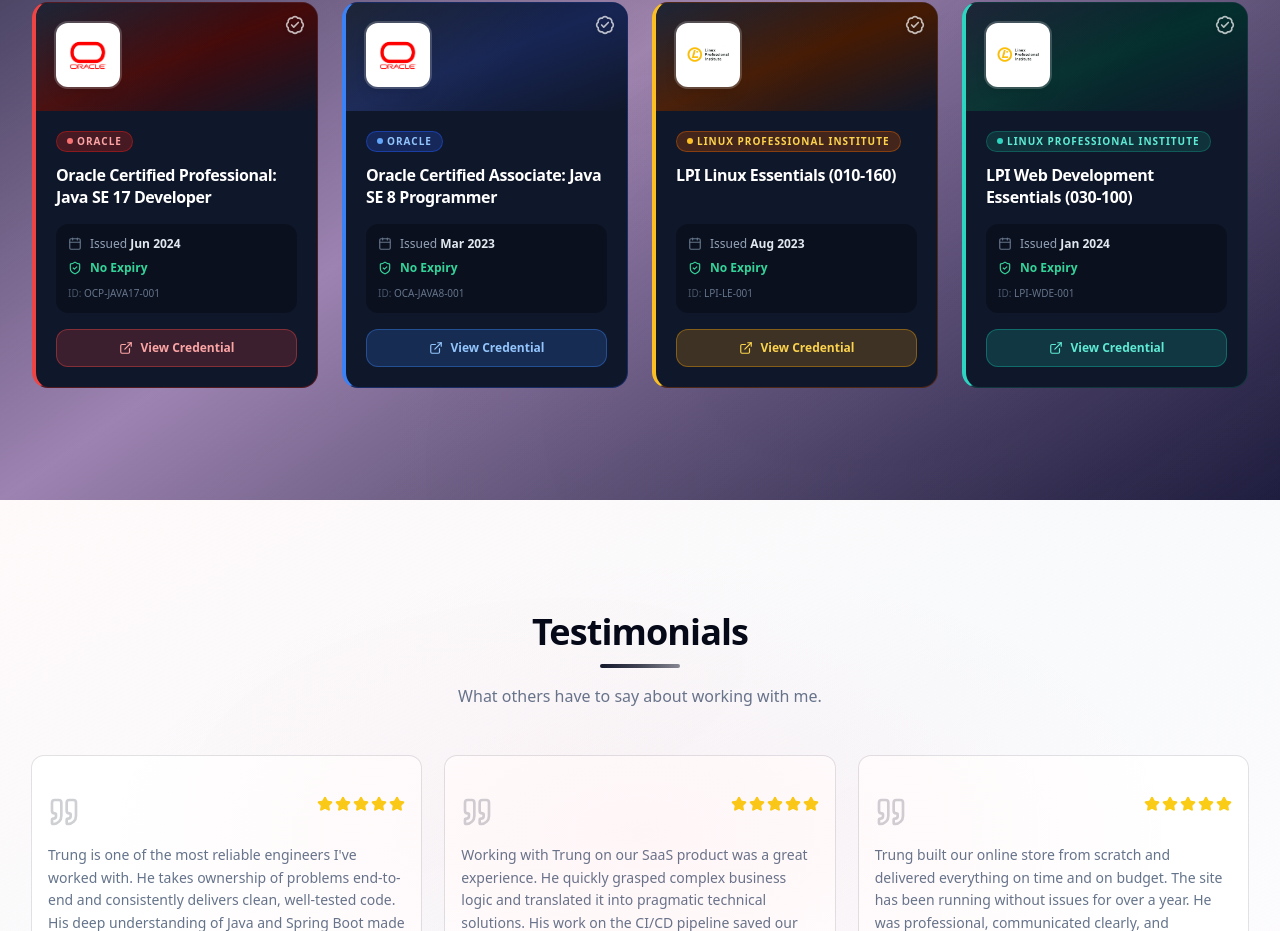
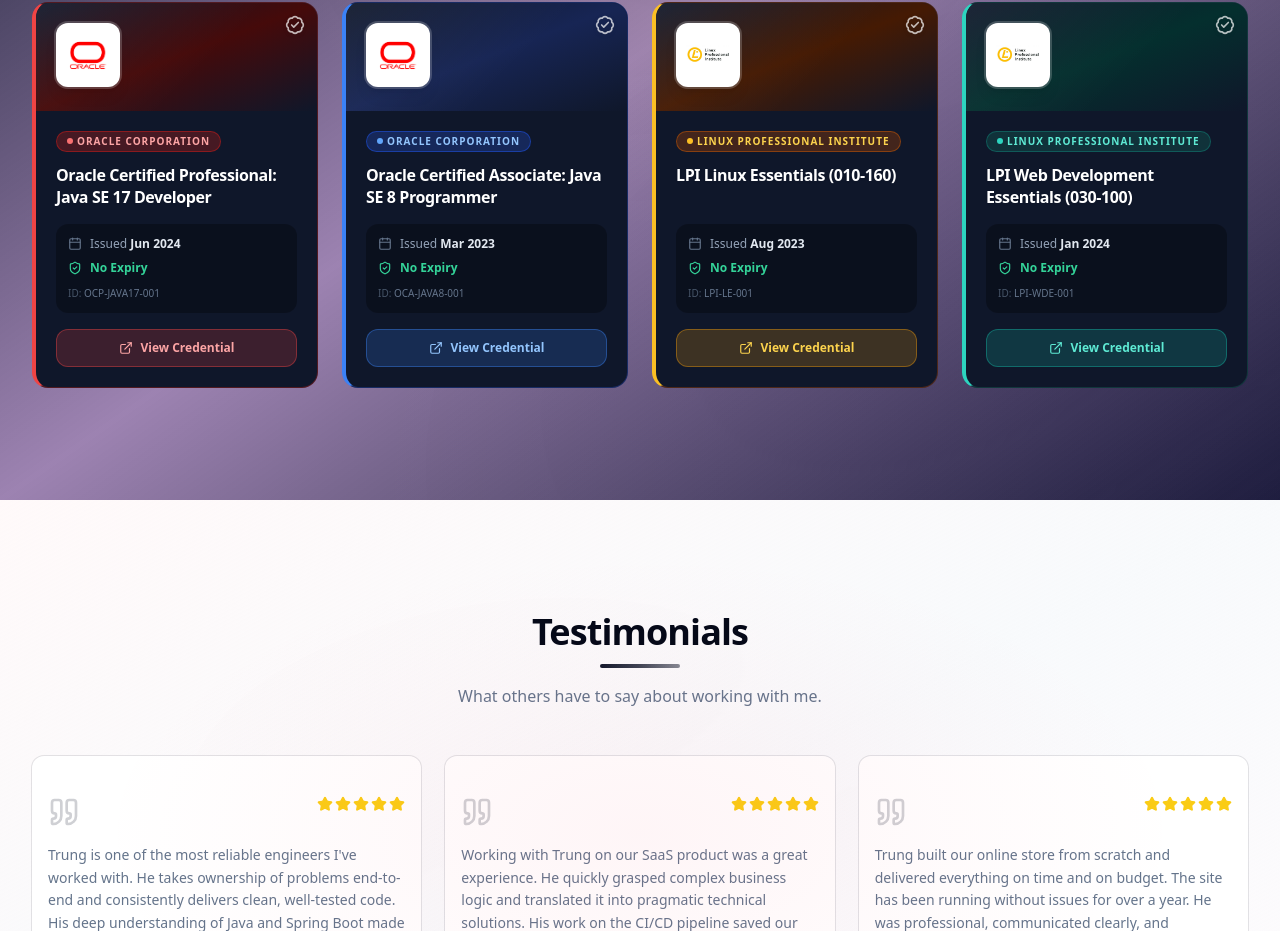
Before and after one commit to quangtrungSA/My-Portfolio, a Next.js app in the folder frontend/: page / in a window 1280 px wide. Shown: the part 6676-7607 px from the top of the page. Built offline with nearby package versions, Linux system fonts and the light colour scheme; no server answers.

Commit message:
fix: oracle logo - map 'Oracle Corporation' to local oracle.png

```diff
--- a/frontend/src/components/sections/certifications-section.tsx
+++ b/frontend/src/components/sections/certifications-section.tsx
@@ -62,10 +62,12 @@
   },
 ];
 
-// Explicit local logos from /public/images/corporation/
+// Explicit local logos — keys match exact issuingOrg from DB
 const LOCAL_LOGOS: Record<string, string> = {
   "Oracle":                       "/images/corporation/oracle.png",
+  "Oracle Corporation":           "/images/corporation/oracle.png",
   "Linux Professional Institute": "/images/corporation/linux.png",
+  "LPI":                          "/images/corporation/linux.png",
 };
 
 export function CertificationsSection({ certifications }: CertificationsSectionProps) {
--- a/frontend/src/lib/static-data.ts
+++ b/frontend/src/lib/static-data.ts
@@ -282,10 +282,10 @@
   {
     id: "1",
     name: "Oracle Certified Professional: Java SE 17 Developer",
-    issuingOrg: "Oracle",
+    issuingOrg: "Oracle Corporation",
     credentialId: "OCP-JAVA17-001",
     credentialUrl: "https://catalog-education.oracle.com",
-    badgeUrl: "/images/logos/oracle.svg",
+    badgeUrl: "/images/corporation/oracle.png",
     issueDate: "2024-06-01",
     expiryDate: null,
     sortOrder: 1,
@@ -295,10 +295,10 @@
   {
     id: "2",
     name: "Oracle Certified Associate: Java SE 8 Programmer",
-    issuingOrg: "Oracle",
+    issuingOrg: "Oracle Corporation",
     credentialId: "OCA-JAVA8-001",
     credentialUrl: "https://catalog-education.oracle.com",
-    badgeUrl: "/images/logos/oracle.svg",
+    badgeUrl: "/images/corporation/oracle.png",
     issueDate: "2023-03-01",
     expiryDate: null,
     sortOrder: 2,
@@ -311,7 +311,7 @@
     issuingOrg: "Linux Professional Institute",
     credentialId: "LPI-LE-001",
     credentialUrl: "https://lpi.org",
-    badgeUrl: "/images/logos/lpi.svg",
+    badgeUrl: "/images/corporation/linux.png",
     issueDate: "2023-08-01",
     expiryDate: null,
     sortOrder: 3,
@@ -324,7 +324,7 @@
     issuingOrg: "Linux Professional Institute",
     credentialId: "LPI-WDE-001",
     credentialUrl: "https://lpi.org",
-    badgeUrl: "/images/logos/lpi.svg",
+    badgeUrl: "/images/corporation/linux.png",
     issueDate: "2024-01-01",
     expiryDate: null,
     sortOrder: 4,
```
